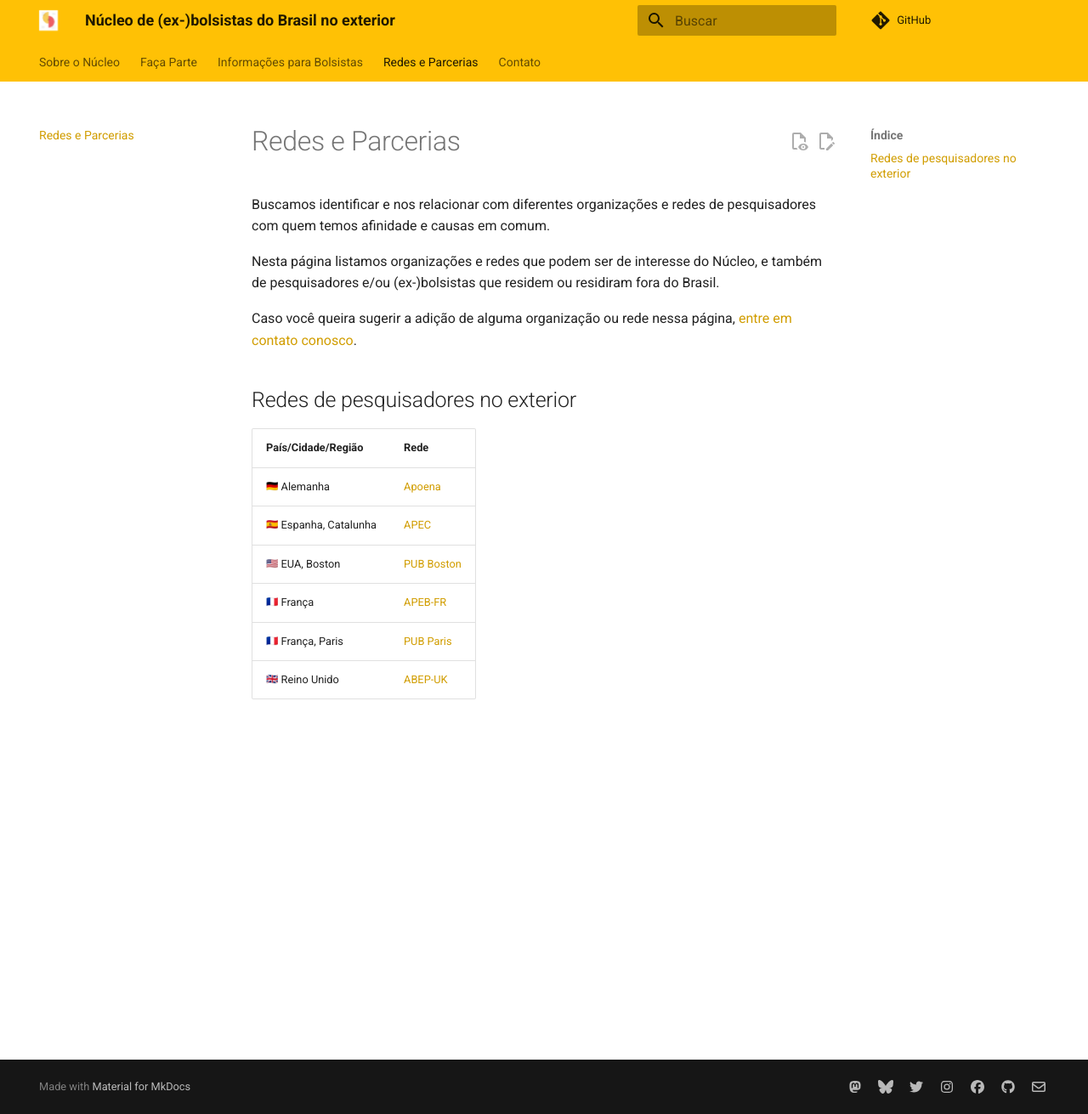
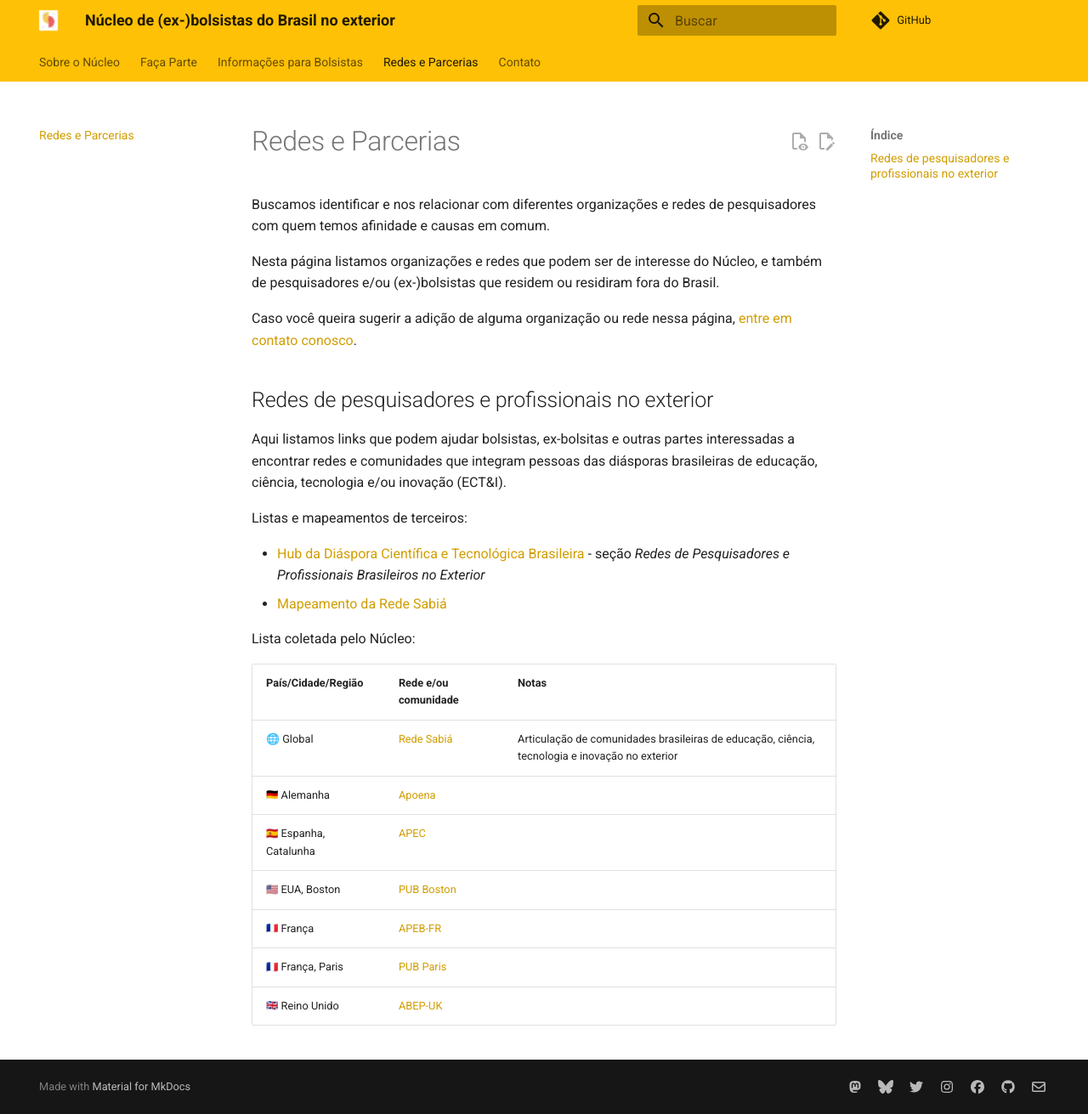
Before and after one commit to exbolsistas/exbolsistas.github.io, an MkDocs documentation site: the page built from docs/redes-e-parceiros.md, in a window 1280 px wide and 1311 px high. Shown: the whole window at 85% size. Built offline with MkDocs 1.6.1 and Material for MkDocs 9.7.7, drawn with Linux system fonts in a browser that asks for light colours; emoji names are drawn with the system emoji font; comment, search, counter and statistics services are not loaded.

Commit message:
docs: Manutenção das listas de comunidades
Adicionados links para as listas de comunidades do Ministério
de Relações Exteriores (MRE) e Rede Sabiá.

```diff
--- a/docs/redes-e-parceiros.md
+++ b/docs/redes-e-parceiros.md
@@ -6,13 +6,26 @@ Nesta página listamos organizações e redes que podem ser de interesse do Núc
 
 Caso você queira sugerir a adição de alguma organização ou rede nessa página, [entre em contato conosco](./SUPPORT.md).
 
-## Redes de pesquisadores no exterior
+## Redes de pesquisadores e profissionais no exterior
 
-| País/Cidade/Região           | Rede                                     |
-| ---------------------------- | ---------------------------------------- |
-| :flag_de: Alemanha           | [Apoena](http://redeapoena.org)          |
-| :flag_es: Espanha, Catalunha | [APEC](https://apecbcn.org/)             |
-| :flag_us: EUA, Boston        | [PUB Boston](https://www.pubboston.org/) |
-| :flag_fr: França             | [APEB-FR](https://www.apebfr.org/)       |
-| :flag_fr: França, Paris      | [PUB Paris](https://pubparis.fr/)        |
-| :flag_gb: Reino Unido        | [ABEP-UK](https://pubparis.fr/)          |
+Aqui listamos links que podem ajudar bolsistas, ex-bolsitas e outras partes interessadas a encontrar redes e comunidades que integram pessoas das diásporas brasileiras de educação, ciência, tecnologia e/ou inovação (ECT&I).
+
+Listas e mapeamentos de terceiros:
+
+* [Hub da Diáspora Científica e Tecnológica Brasileira] - seção _Redes de Pesquisadores e Profissionais Brasileiros no Exterior_
+* [Mapeamento da Rede Sabiá]
+
+[Hub da Diáspora Científica e Tecnológica Brasileira]: https://www.gov.br/mre/pt-br/assuntos/ciencia-tecnologia-e-inovacao/hub-da-diaspora-cientifica-e-tecnologica-brasileira
+[Mapeamento da Rede Sabiá]: https://www.redesabia.org/mapeamento-das-comunidades-academicas-brasileiras-no-exterior/
+
+Lista coletada pelo Núcleo:
+
+| País/Cidade/Região           | Rede e/ou comunidade                     | Notas                                                                                          |
+| ---------------------------- | ---------------------------------------- | ---------------------------------------------------------------------------------------------- |
+| 🌐 Global                   | [Rede Sabiá](https://redesabia.org/)     | Articulação de comunidades brasileiras de educação, ciência, tecnologia e inovação no exterior |
+| :flag_de: Alemanha           | [Apoena](https://redeapoena.org)         |                                                                                                |
+| :flag_es: Espanha, Catalunha | [APEC](https://apecbcn.org/)             |                                                                                                |
+| :flag_us: EUA, Boston        | [PUB Boston](https://www.pubboston.org/) |                                                                                                |
+| :flag_fr: França             | [APEB-FR](https://www.apebfr.org/)       |                                                                                                |
+| :flag_fr: França, Paris      | [PUB Paris](https://pubparis.fr/)        |                                                                                                |
+| :flag_gb: Reino Unido        | [ABEP-UK](https://pubparis.fr/)          |                                                                                                |
```
